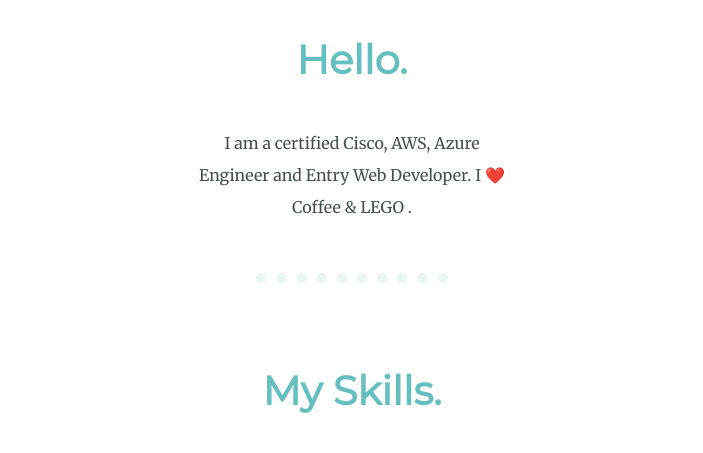
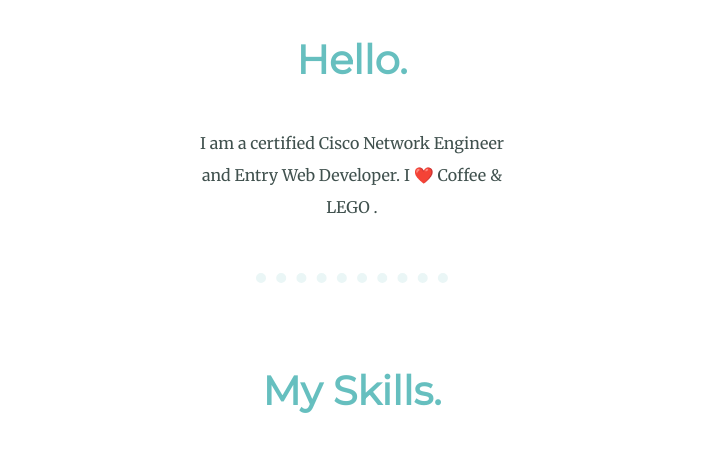
Before and after one commit to streaminglounge/mysite, a plain HTML site: page index.html in a window 1280 px wide. Shown: the part 1127-1580 px from the top of the page, without its empty margins (288-991 px from the left). Drawn offline with Linux system fonts and the light colour scheme.

Commit message:
Update index.html

```diff
--- a/index.html
+++ b/index.html
@@ -21,7 +21,7 @@
     <div class="profile">
       <img class="circular-square-img"src="images/me.png" alt="">
       <h2>Hello.</h2>
-      <p class="intro">I am a certified Cisco, AWS, Azure Engineer and Entry Web Developer. I ❤️ Coffee & LEGO .</p>
+      <p class="intro">I am a certified Cisco Network Engineer and Entry Web Developer. I ❤️ Coffee & LEGO .</p>
     </div>
     <hr>
     <div class="skills">
```
